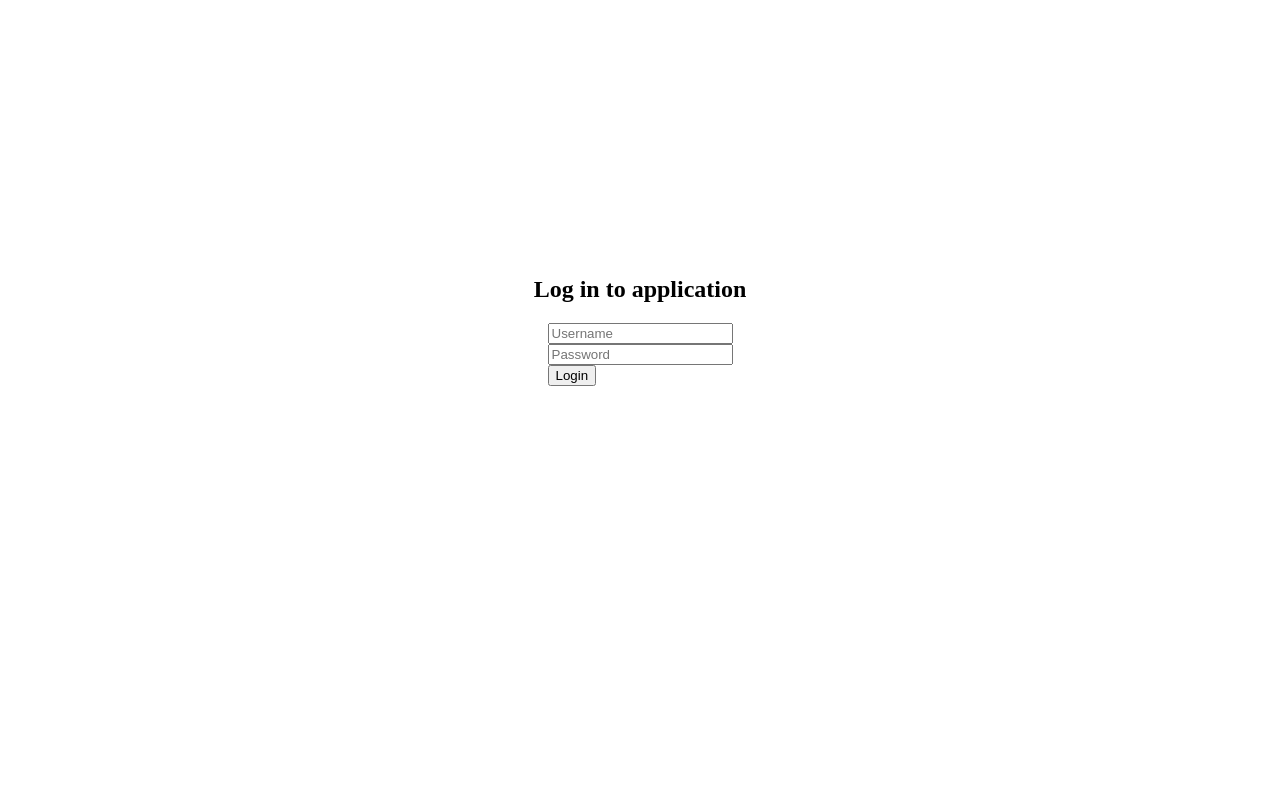
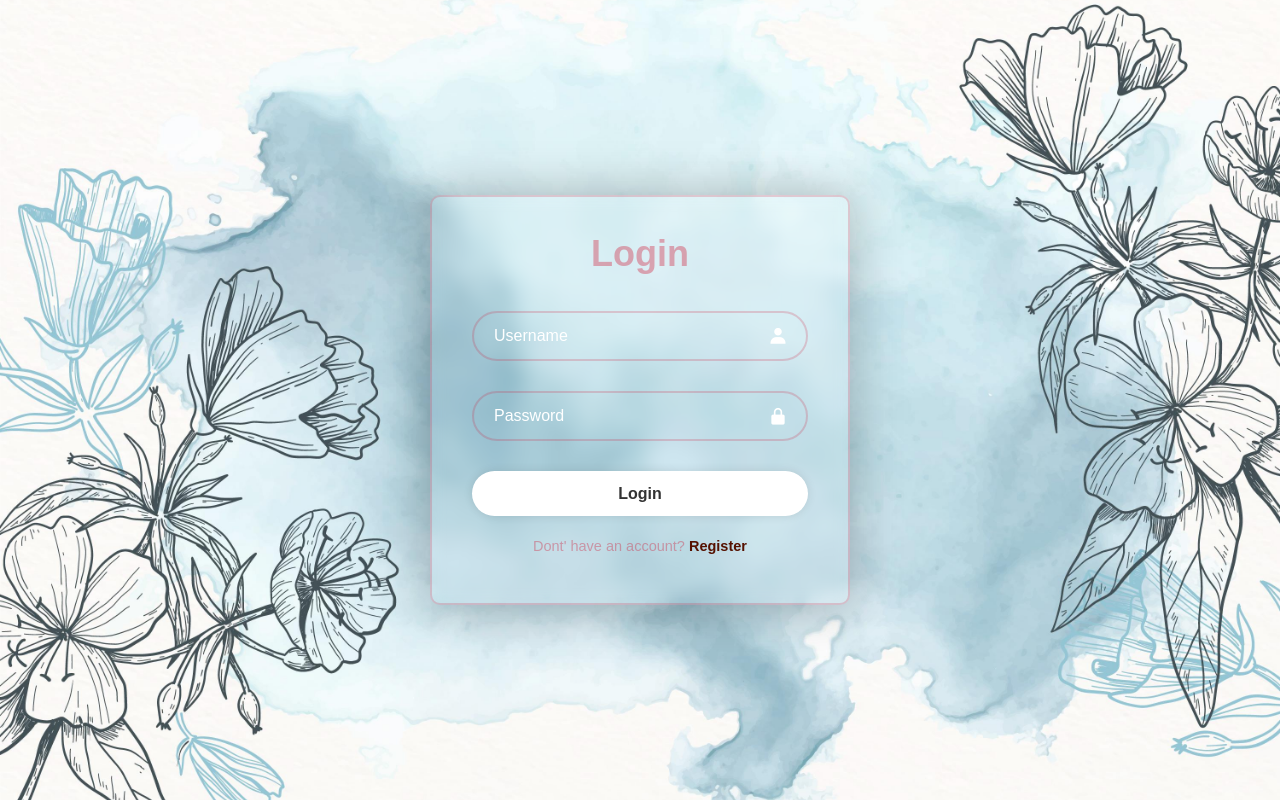
Before and after one commit to kujtimsadiku/FullstackOpen, a React (Create React App) app in the folder part7/extended-bloglist/client/: page /blogs/1 in a window 1280 px wide. Built offline with nearby package versions, Linux system fonts and the light colour scheme; no server answers.

Commit message:
login style added

```diff
--- a/part7/extended-bloglist/client/package.json
+++ b/part7/extended-bloglist/client/package.json
@@ -5,6 +5,7 @@
   "dependencies": {
     "@reduxjs/toolkit": "^1.9.5",
     "axios": "^1.2.3",
+    "boxicons": "^2.1.4",
     "prop-types": "^15.8.1",
     "react": "^18.2.0",
     "react-dom": "^18.2.0",
--- /dev/null
+++ b/part7/extended-bloglist/client/postcss.config.js
@@ -0,0 +1,6 @@
+module.exports = {
+  plugins: {
+    tailwindcss: {},
+    autoprefixer: {},
+  },
+}
--- a/part7/extended-bloglist/client/public/index.html
+++ b/part7/extended-bloglist/client/public/index.html
@@ -8,6 +8,10 @@
     <meta
       name="description"
       content="Web site created using create-react-app"
+    />
+    <link
+      href="https://unpkg.com/boxicons@2.1.4/css/boxicons.min.css"
+      rel="stylesheet"
     />
     <link rel="apple-touch-icon" href="%PUBLIC_URL%/logo192.png" />
     <!--
@@ -24,7 +28,7 @@
       work correctly both with client-side routing and a non-root public URL.
       Learn how to configure a non-root public URL by running `npm run build`.
     -->
-    <title>React App</title>
+    <title>BlogPage</title>
   </head>
   <body>
     <noscript>You need to enable JavaScript to run this app.</noscript>
--- a/part7/extended-bloglist/client/src/App.js
+++ b/part7/extended-bloglist/client/src/App.js
@@ -40,7 +40,7 @@ const App = () => {
 
   if (loginUser === null) {
     return (
-      <div>
+      <div className="login-container">
         <LoginForm />
       </div>
     );
@@ -58,7 +58,7 @@ const App = () => {
   };
 
   return (
-    <div>
+    <React.Fragment>
       <NavigationBar />
       <div className="content-body">
         <Header tag="h2" text="Blogs"></Header>
@@ -71,7 +71,7 @@ const App = () => {
           <Route path="/users/:id" element={<User />} />
         </Routes>
       </div>
-    </div>
+    </React.Fragment>
   );
 };
 
--- a/part7/extended-bloglist/client/src/components/LoginForm.js
+++ b/part7/extended-bloglist/client/src/components/LoginForm.js
@@ -17,28 +17,36 @@ const LoginForm = () => {
   };
 
   return (
-    <div className="login-container">
+    // <div className="flex justify-center">
+    <div className="wrapper">
       <Notification />
-      <h2>Log in to application</h2>
       <form onSubmit={handleLogin}>
-        <div>
+        <h1>Login</h1>
+        <div className="input-box">
           <input
             id="username"
             {...username.inputProps}
             placeholder="Username"
+            required
           />
+          <i class="bx bxs-user"></i>
         </div>
-        <div>
+        <div className="input-box">
           <input
             id="password"
             {...password.inputProps}
             placeholder="Password"
+            required
           />
+          <i class="bx bxs-lock-alt"></i>
         </div>
-        <div>
-          <button className="login" type="submit">
-            Login
-          </button>
+        <button className="btn" type="submit">
+          Login
+        </button>
+        <div className="register-link">
+          <p>
+            Dont' have an account? <a href="#">Register</a>
+          </p>
         </div>
       </form>
     </div>
--- a/part7/extended-bloglist/client/src/components/NavigationBar.js
+++ b/part7/extended-bloglist/client/src/components/NavigationBar.js
@@ -13,19 +13,19 @@ const NavigationBar = () => {
   const dispatch = useDispatch();
 
   return (
-    <nav className="nav">
-      <ul>
-        <li>
+    <nav className="nav-bar">
+      <ul className="unorder-list">
+        <li className="list">
           <NavLink to="/" activeclassname="active">
             Blogs
           </NavLink>
         </li>
-        <li>
+        <li className="list">
           <NavLink to="/users" activeclassname="active">
             Users
           </NavLink>
         </li>
-        <li>
+        <li className="list">
           <button
             className="logout-button"
             onClick={() => logUserOut(dispatch)}
--- a/part7/extended-bloglist/client/src/components/Togglable.js
+++ b/part7/extended-bloglist/client/src/components/Togglable.js
@@ -19,15 +19,17 @@ const Togglable = forwardRef(({ children, btnName }, ref) => {
   });
 
   return (
-    <>
+    <div>
       <div style={hideWhenVisible}>
         <Button onClick={toggleVisibility}>{btnName}</Button>
       </div>
       <div style={showWhenVisible}>
         {children}
-        <Button onClick={toggleVisibility}>Cancel</Button>
+        <Button className="" onClick={toggleVisibility}>
+          Cancel
+        </Button>
       </div>
-    </>
+    </div>
   );
 });
 
--- a/part7/extended-bloglist/client/src/index.css
+++ b/part7/extended-bloglist/client/src/index.css
@@ -1,129 +1,122 @@
+@tailwind base;
+@tailwind components;
+@tailwind utilities;
+
 * {
+  margin: 0;
+  padding: 0;
   box-sizing: border-box;
+  font-family: "Poppins", sans-serif;
 }
 
 body {
-  margin: 0;
-}
-
-.content-body {
-  padding: 0rem 1rem;
-}
-
-.error-message {
-  color: red;
-  border-radius: 8px;
-  border: 4px solid red;
-  padding: 0.101em;
-  margin-bottom: 8px;
-  background-color: lightgrey;
-}
-
-.success-message {
-  color: green;
-  border-radius: 8px;
-  border: 4px solid green;
-  padding: 0.101em;
-  background-color: lightgrey;
-}
-
-.table-container {
-  border: 1px solid #ccc;
-  margin-bottom: 16px;
-  padding: 16px;
-}
-
-.container {
-  border: 1px solid #ccc;
-  margin-bottom: 6px;
-  padding: 5px;
-}
-
-.success-message,
-.error-message {
-  font-size: 28px;
-}
-
-.logged-in {
-  font-weight: bold;
-  margin: 0px 0px 20px 0px;
-}
-
-.create-btn {
-  margin: 10px 0px 0px 0px;
-}
-
-#viewing-model {
-  margin: 3px 0px 5px 0px;
-  border: 1px solid black;
-  padding: 0.101em;
-  border-radius: 2px;
-}
-
-.view-btn,
-.hide-btn,
-.like-btn {
-  margin-left: 4px;
-}
-
-.nav {
-  background-color: #333;
-  color: white;
-  display: flex;
-  justify-content: space-between;
-  align-items: stretch;
-  padding: 0rem 1rem;
-}
-
-.nav ul {
-  padding: 0;
-  margin: 0;
-  list-style: none;
-  display: flex;
-  gap: 1rem;
-}
-
-.nav a,
-.nav button {
-  color: inherit;
-  text-decoration: none;
-  height: 100%;
-  display: flex;
-  align-items: center;
-  padding: 0.25rem;
-  font-size: 1rem;
-}
-
-.logout-button {
-  background-color: transparent;
-  border: none;
-  cursor: pointer;
-  font-family: "Times New Roman", serif;
-}
-
-.active {
-  background-color: #555;
-}
-
-.nav li:hover,
-.active:hover {
-  background-color: #777;
-}
-
-.login-btn {
-}
-
-.login-backround {
-  background-color: black;
+  background: url("./img/flower-backround.jpg");
+  background-size: cover;
+  background-position: center;
 }
 
 .login-container {
   display: flex;
+  justify-content: center;
   align-items: center;
-  flex-direction: column;
-  padding-top: 20%;
+  min-height: 100vh;
 }
 
-.login-button {
-  margin: 50px;
+.wrapper {
+  width: 420px;
+  background: transparent;
+  border: 2px solid rgba(210, 29, 56, 0.2);
+  backdrop-filter: blur(7px);
+  box-shadow: 0 0 52px rgba(0, 0, 0, 0.27);
+  color: #fff;
+  border-radius: 10px;
+  padding: 30px 40px;
 }
+
+.wrapper h1 {
+  font-size: 36px;
+  font-weight: bold;
+  text-align: center;
+  color: #d21d385e;
+}
+
+.wrapper .input-box {
+  position: relative;
+  width: 100%;
+  height: 50px;
+  margin: 30px 0;
+}
+
+.input-box input {
+  width: 100%;
+  height: 100%;
+  background: transparent;
+  border: none;
+  outline: none;
+  border: 2px solid rgba(210, 29, 56, 0.2);
+  border-radius: 40px;
+  font-size: 16px;
+  color: #fff;
+  padding: 20px 45px 20px 20px;
+}
+
+.input-box input::placeholder {
+  color: #fff;
+}
+
+.input-box i {
+  position: absolute;
+  right: 20px;
+  top: 50%;
+  transform: translateY(-50%);
+  font-size: 20px;
+}
+
+.wrapper .btn {
+  width: 100%;
+  height: 45px;
+  background: #fff;
+  border: none;
+  outline: none;
+  border-radius: 40px;
+  box-shadow: 0 0 10px rgba(0, 0, 0, 0.1);
+  cursor: pointer;
+  font-size: 16px;
+  color: #333;
+  font-weight: 600;
+}
+
+.wrapper .register-link {
+  font-size: 14.5px;
+  text-align: center;
+  margin: 20px 0 15px;
+}
+
+.register-link p a {
+  color: #510;
+  text-decoration: none;
+  font-weight: 600;
+}
+
+.wrapper p {
+  color: #d21d385e;
+}
+
+.register-link p a:hover {
+  text-decoration: underline;
+}
+
+.nav-bar {
+  display: flex;
+  justify-content: center;
+  align-items: center;
+  background: blue;
+  width: 100%;
+  height: 60px;
+}
+
+.nav-bar ul li {
+  display: inline-block;
+  margin: 0 10px;
+  color: #fff;
+}
```
Also changed, not shown: part7/extended-bloglist/client/src/img/flower-backround.jpg (added), 1 other file (tests, documents, lock files or other folders).
